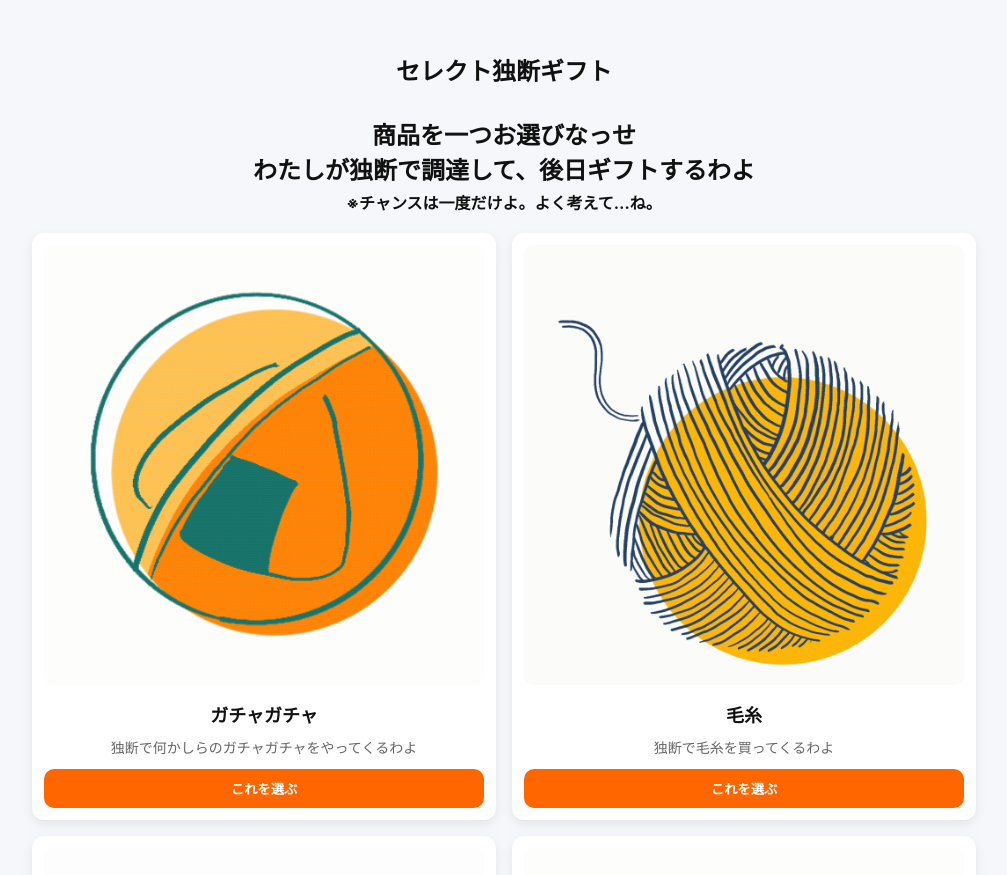
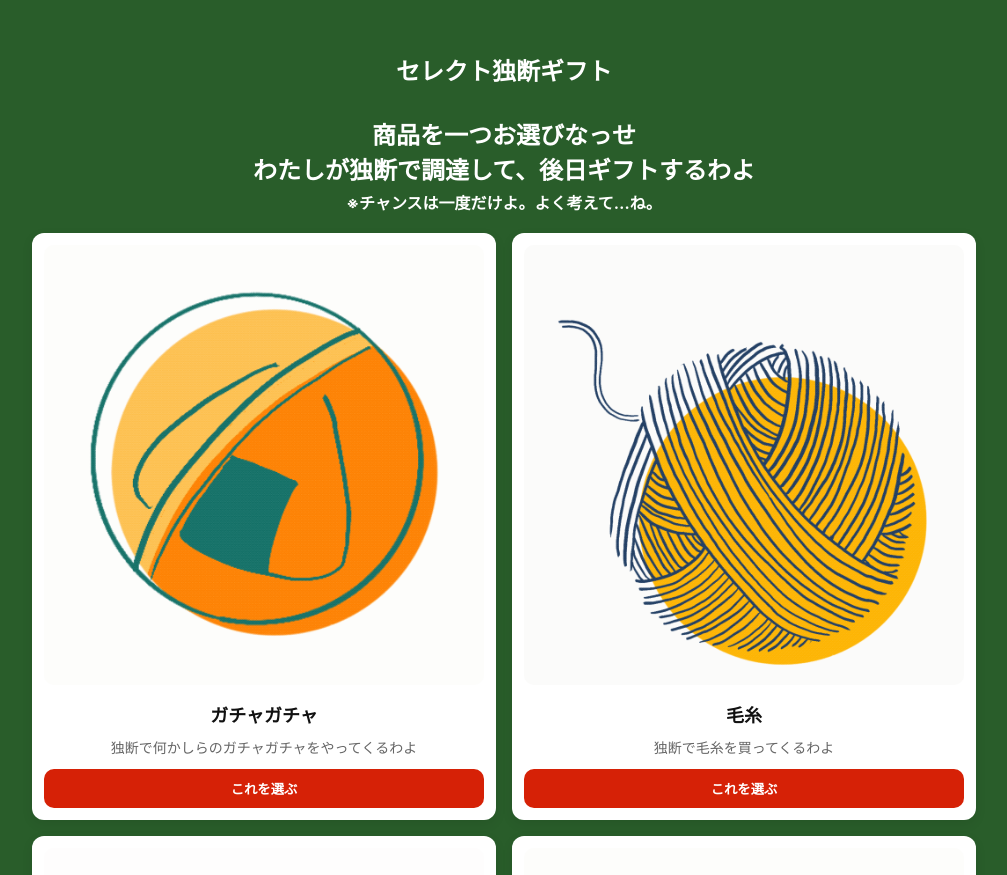
Before and after one commit to fridaysugar/kudogift5, a plain HTML site: page index.html in a window 1280 px wide. Shown: the top 875 px of the page, without its empty margins (136-1143 px from the left). Drawn offline with Linux system fonts and the light colour scheme.

Commit message:
Update index.html

```diff
--- a/index.html
+++ b/index.html
@@ -6,7 +6,7 @@
   <title>セレクト独断ギフト（グリッド表示）</title>
   <style>
     :root{
-      --bg:#f6f7fb; --card:#ffffff; --accent:#2463eb; --muted:#666;
+      --bg:#295d2a; --card:#ffffff; --accent:#2463eb; --muted:#666;
     }
     *{box-sizing:border-box}
     body{margin:0;font-family:-apple-system,BlinkMacSystemFont,"Segoe UI",Roboto,"Helvetica Neue",Arial; background:var(--bg); color:#111}
@@ -23,16 +23,16 @@
     .item h2{margin:6px 0;font-size:18px;}
     .item p{margin:4px 0 12px;color:var(--muted); font-size:14px;}
     .choose {
-      padding:10px 14px; border:none; border-radius:10px; background:#ff6600;
+      padding:10px 14px; border:none; border-radius:10px; background:#d62106;
       color:#fff; font-weight:600; cursor:pointer;
     }
-    .choose:hover { background:#ff2a00; }
+    .choose:hover { background:#d62106; }
     @media(max-width:500px){ .grid{grid-template-columns:1fr;} }
   </style>
 </head>
 <body>
   <div class="wrap">
-    <h1>
+    <h1 style="color:#ffffff;">
       セレクト独断ギフト<br><br>
       商品を一つお選びなっせ<br>
       わたしが独断で調達して、後日ギフトするわよ<br>
```
